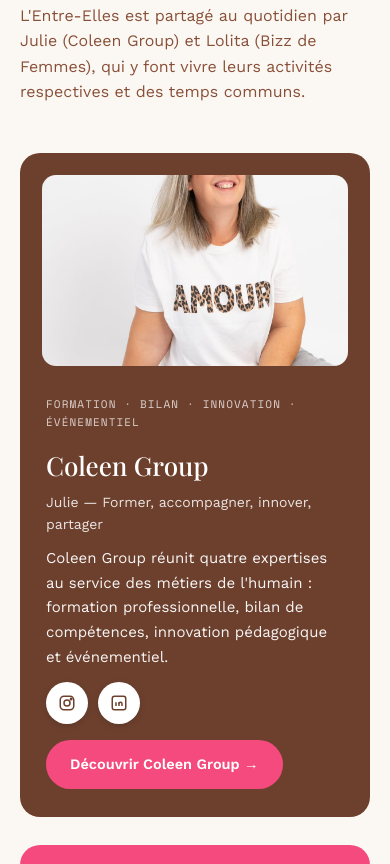
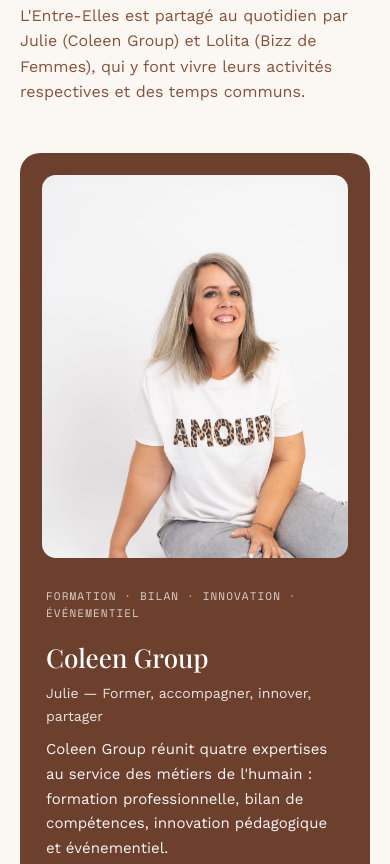
Before and after one commit to Loli-Ju83/-lentre-elles-site, a website: page index.html in a window 390 px wide. Shown: the part 5209-6073 px from the top of the page. Drawn offline with Linux system fonts and the light colour scheme; grey boxes are pictures that could not be loaded.

Commit message:
Update index.html

```diff
--- a/index.html
+++ b/index.html
@@ -289,7 +289,7 @@
   .founder-card.bizz .founder-cta{ background: var(--cream-soft); color: var(--fuchsia-700); }
   @media (max-width:640px){
     .founder-card{ flex-direction:column; }
-    .founder-photo{ width:100%; aspect-ratio:16/10; }
+    .founder-photo{ width:100%; aspect-ratio:4/5; }
   }
   @media (max-width:820px){ .founders{ grid-template-columns:1fr; } }
 
@@ -896,7 +896,7 @@
     if (data.photo){
       const photoEl = document.getElementById(prefix + '-photo');
       if (photoEl){
-        photoEl.innerHTML = '<img src="' + data.photo + '" alt="' + (data.role || prefix) + '" style="width:100%; height:100%; object-fit:cover; opacity:0; transition:opacity .2s ease;" onload="this.style.opacity=1; this.parentElement.classList.add(\'has-photo\');">';
+        photoEl.innerHTML = '<img src="' + data.photo + '" alt="' + (data.role || prefix) + '" style="width:100%; height:100%; object-fit:cover; object-position:top center; opacity:0; transition:opacity .2s ease;" onload="this.style.opacity=1; this.parentElement.classList.add(\'has-photo\');">';
       }
     }
   }
```
